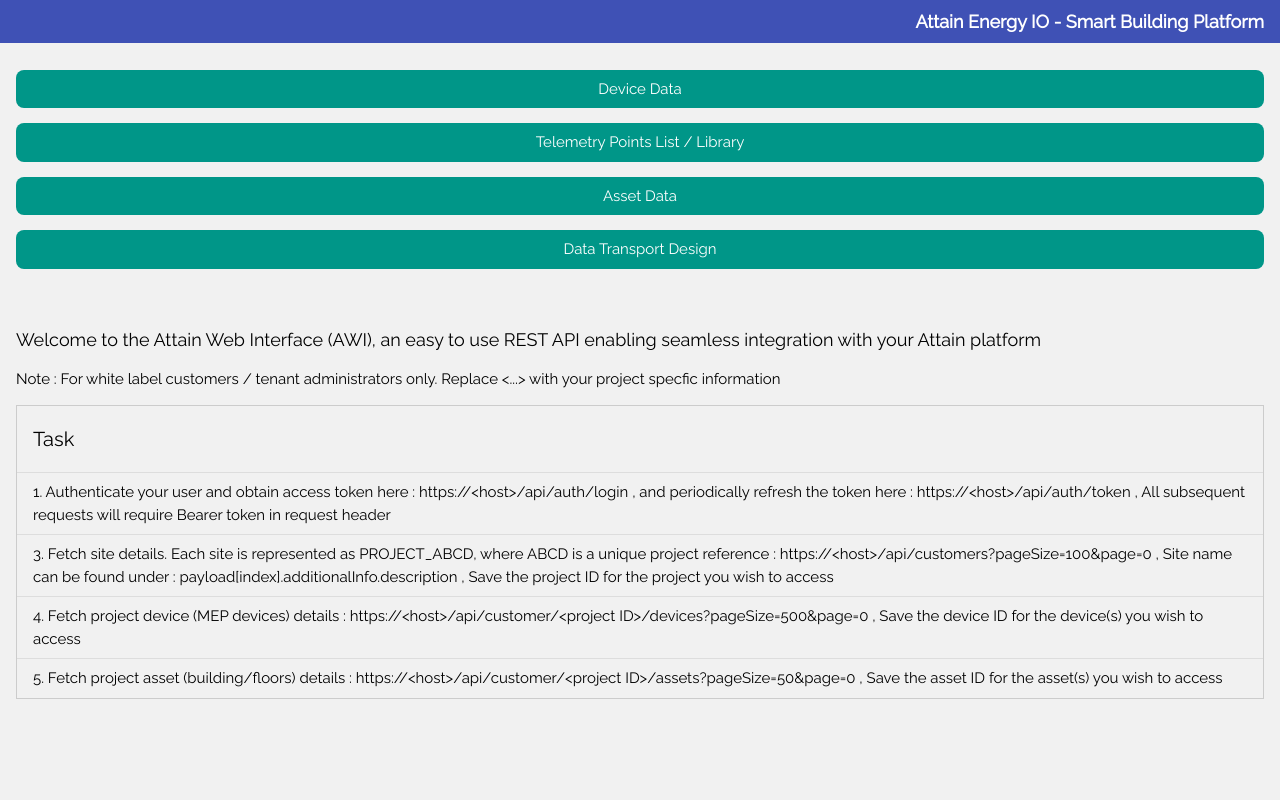
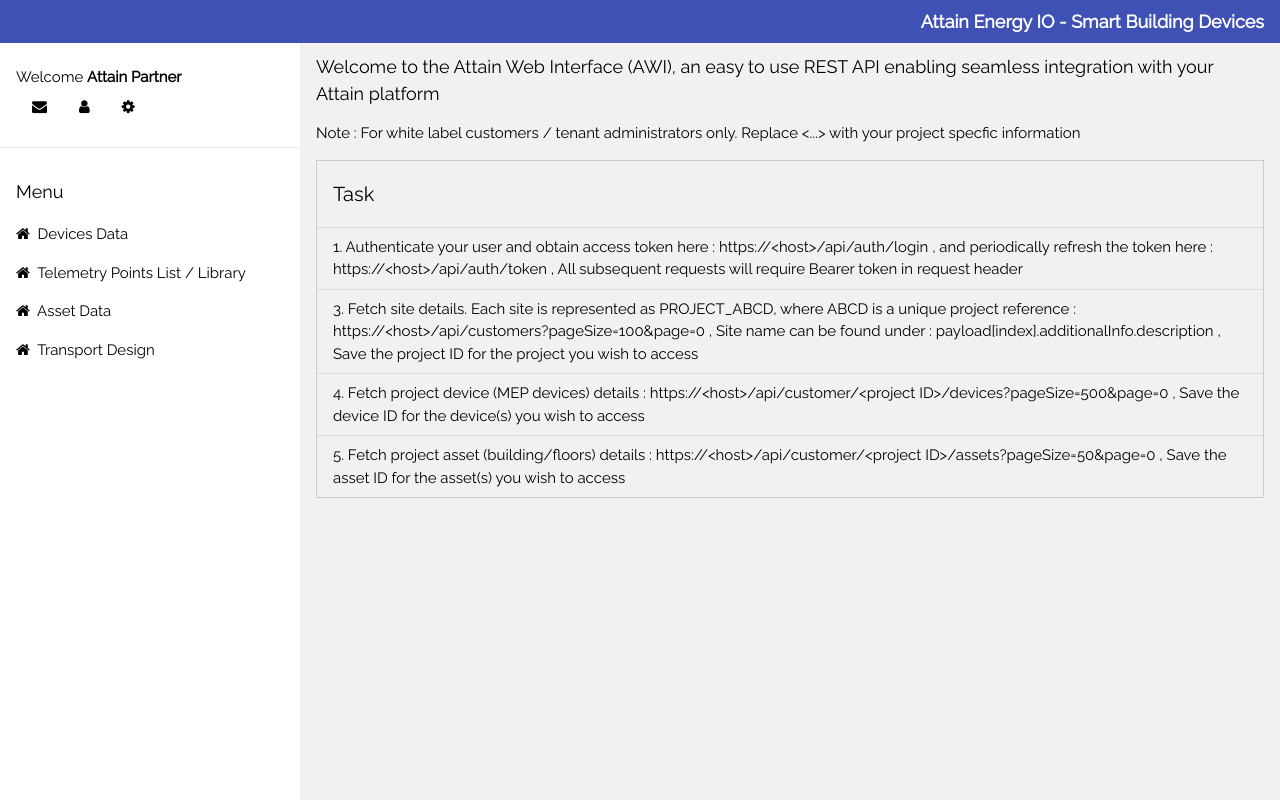
Before and after one commit to Attain-Energy-IO/attainWebService, a plain HTML site: page index.html in a window 1280 px wide. Drawn offline with nearby package versions, Linux system fonts and the light colour scheme; no server answers.

Commit message:
Update index.html

```diff
--- a/index.html
+++ b/index.html
@@ -18,38 +18,47 @@
 </style>
 
 </head>
-
 <body class="n0-light-grey">
+    <div id="smartBldgDesign">
 
         <!-- Top container -->
         <div class="n0-bar n0-top n0-indigo n0-large" style="z-index:4">
-  <span class="n0-bar-item n0-right"><b>Attain Energy IO - Smart Building Platform</b></span>
+            <button class="n0-bar-item n0-button n0-hide-large n0-hover-none n0-hover-text-light-grey" @click="toggleSidebar"><i class="fa fa-bars"></i>  Menu</button>
+            <span class="n0-bar-item n0-right"><b>Attain Energy IO - Smart Building Devices</b></span>
         </div>
-<br>
-<div class="n0-container n0-padding-32">
 
-<p>
-  <a href="./devices.html" class="n0-button n0-block n0-round-large n0-teal" style="text-decoration: none; color: inherit; display: block; text-align: center; padding: 8px; border: none; cursor: pointer;">
-    Device Data
-  </a>
-</p>
-<p>
-  <a href="./points.html" class="n0-button n0-block n0-round-large n0-teal" style="text-decoration: none; color: inherit; display: block; text-align: center; padding: 8px; border: none; cursor: pointer;">
-    Telemetry Points List / Library
-  </a>
-</p>
-<p>
-  <a href="./assets.html" class="n0-button n0-block n0-round-large n0-teal" style="text-decoration: none; color: inherit; display: block; text-align: center; padding: 8px; border: none; cursor: pointer;">
-    Asset Data
-  </a>
-</p>
-<p>
-  <a href="./dataLink.html" class="n0-button n0-block n0-round-large n0-teal" style="text-decoration: none; color: inherit; display: block; text-align: center; padding: 8px; border: none; cursor: pointer;">
-    Data Transport Design
-  </a>
-</p>
+        <!-- Sidebar/menu -->
+        <nav v-show="sidebarVisible" class="n0-sidebar n0-collapse n0-white n0-animate-left" style="z-index:3;width:300px;" id="mySidebar"><br>
+            <div class="n0-container n0-row">
+                <div class="n0-col s4">
+                    <!--<img src="/w3images/avatar2.png" class="n0-circle n0-margin-right" style="width:46px">-->
+                </div>
+                <div class="n0-col s8 n0-bar">
+                    <span>Welcome <strong>Attain Partner</strong></span><br>
+                    <a href="#" class="n0-bar-item n0-button"><i class="fa fa-envelope"></i></a>
+                    <a href="#" class="n0-bar-item n0-button"><i class="fa fa-user"></i></a>
+                    <a href="#" class="n0-bar-item n0-button"><i class="fa fa-cog"></i></a>
+                </div>
+            </div>
+            <hr>
+            <div class="n0-container">
+                <h5>Menu</h5>
+            </div>
+            <div class="n0-bar-block">
+                <a href="#" class="n0-bar-item n0-button n0-padding-16 n0-hide-large n0-dark-grey n0-hover-black" @click="closeSidebar" title="close menu"><i class="fa fa-remove fa-fw"></i>  Close Menu</a>
+                <a href="./devices.html" class="n0-bar-item n0-button n0-padding"><i class="fa fa-home"></i>  Devices Data</a>
+                <a href="./points.html" class="n0-bar-item n0-button n0-padding"><i class="fa fa-home"></i>  Telemetry Points List / Library</a>
+                <a href="./assets.html" class="n0-bar-item n0-button n0-padding"><i class="fa fa-home"></i>  Asset Data</a>
+                <a href="./dataLink.html" class="n0-bar-item n0-button n0-padding"><i class="fa fa-home"></i>  Transport Design</a>
+            </div>
+        </nav>
 
-</div>
+        <!-- Overlay effect when opening sidebar on small screens -->
+        <div v-show="sidebarVisible" class="n0-overlay n0-hide-large n0-animate-opacity" @click="closeSidebar" style="cursor:pointer"
+            title="close side menu" id="myOverlay"></div>
+
+        <!-- !PAGE CONTENT! -->
+        <div class="n0-main" style="margin-left:300px;margin-top:43px;">
 
         <div class="n0-container">
           <h5>Welcome to the Attain Web Interface (AWI), an easy to use REST API enabling seamless integration with your Attain platform</h5>
@@ -64,6 +73,12 @@
           </ul>
         </div>
 
+
+    <!-- End page content -->
+    </div>
+</body>
+</div>
+
 <script>
 function printPage() {
     window.print();
```
Lines whose indentation alone changed are shown as unchanged.
